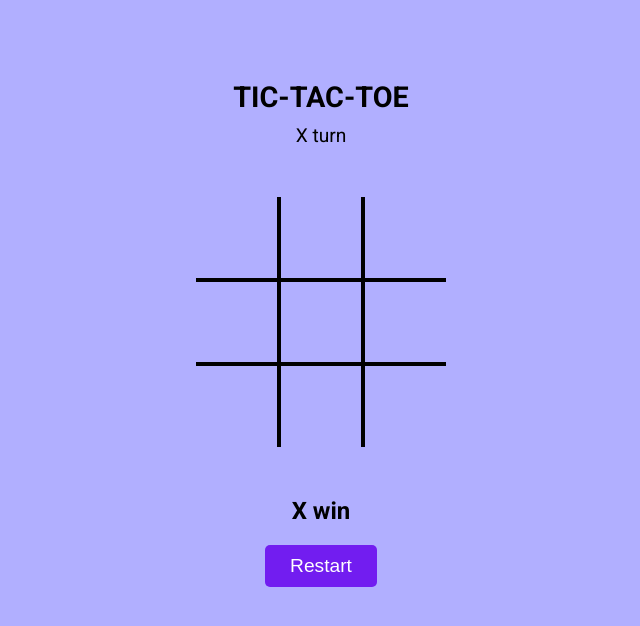
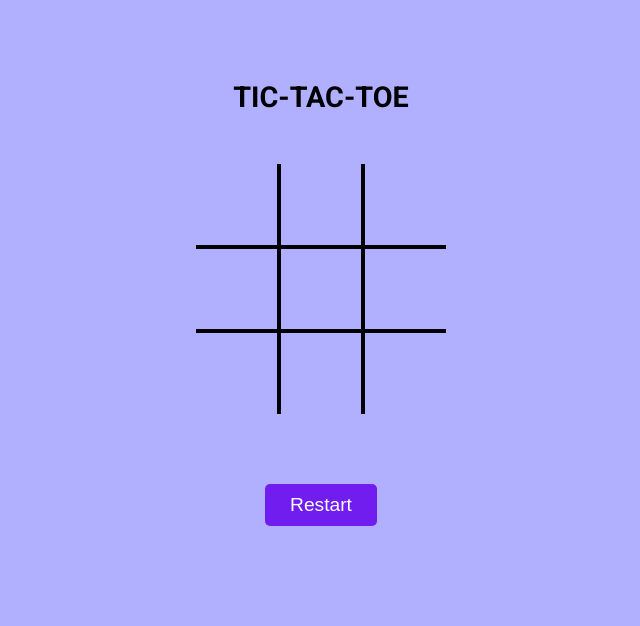
Before and after one commit to Roushani06/PRODIGY_WD_03, a plain HTML site: page index.html in a window 1280 px wide. Shown: the whole page, without its empty margins (319-959 px from the left). Drawn offline with Linux system fonts and the light colour scheme.

Commit message:
INDEX.HTML

```diff
--- a/index.html
+++ b/index.html
@@ -12,7 +12,7 @@
 
         <div class="heading"><h4>TIC-TAC-TOE</h4></div>
 
-        <div class="turn">X turn</div>
+        <div class="turn"></div>
         <div class="box-container">
             <div class="box br-t br-l"></div>
             <div class="box br-t"></div>
@@ -25,7 +25,7 @@
             <div class="box br-b br-r"></div>
         </div>
 
-        <h2 id="result">X win</h2>
+        <h2 id="result"></h2>
 
             <button class="restart">Restart</button>
         </div>
```
